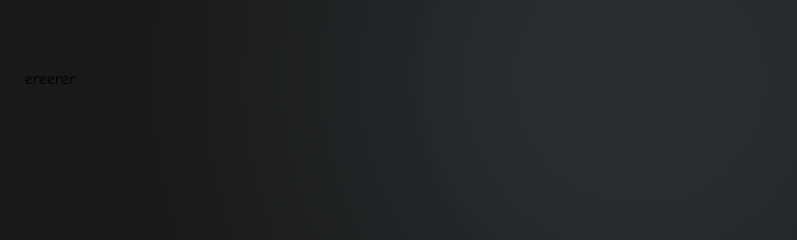
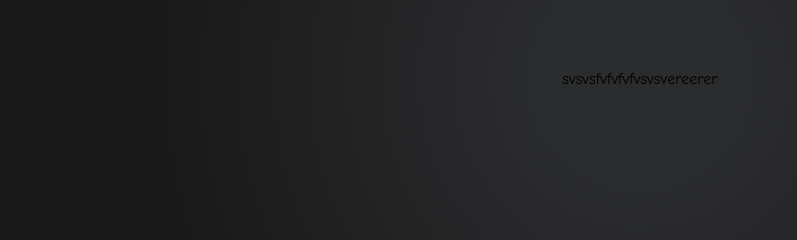
Before and after one commit to JarekLaz/Test, a plain HTML site: page index.html in a window 1280 px wide. Shown: the part 321-561 px from the top of the page, 0-797 px from the left. Drawn offline with Linux system fonts and the light colour scheme.

Commit message:
add p and delated style

```diff
--- a/index.html
+++ b/index.html
@@ -12,6 +12,7 @@
 </head>
 
 <body>
+    <p>svsvsfvfvfvfvsvsv</p>
 <ul>ereerer</ul>
 <ul></ul>
 <ul></ul>
--- a/style.css
+++ b/style.css
@@ -6,7 +6,6 @@
 
 body {
     display: flex;
-    width: 100px;
     justify-content: center;
     align-items: center;
     height: 100vh;
```
